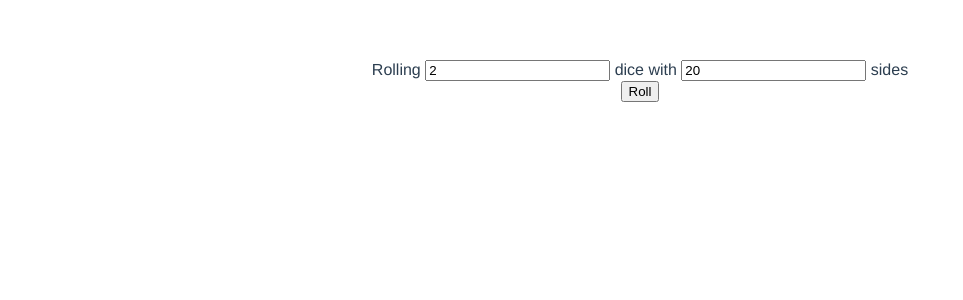
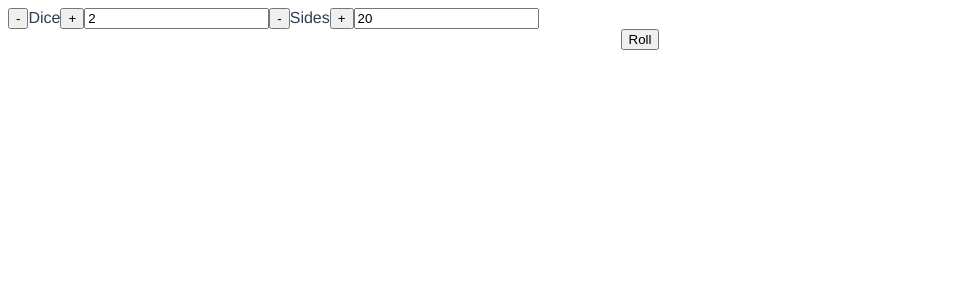
Before and after one commit to scriptist/blinddie.com, a Vue app: page / in a window 1280 px wide. Shown: the top 300 px of the page, without its empty margins (0-963 px from the left). Built offline with nearby package versions, Linux system fonts and the light colour scheme.

Commit message:
Prep for styles

```diff
--- a/src/App.vue
+++ b/src/App.vue
@@ -41,11 +41,10 @@ export default {
 
 <style>
 #app {
+  -moz-osx-font-smoothing: grayscale;
+  -webkit-font-smoothing: antialiased;
+  color: #2c3e50;
   font-family: 'Avenir', Helvetica, Arial, sans-serif;
-  -webkit-font-smoothing: antialiased;
-  -moz-osx-font-smoothing: grayscale;
   text-align: center;
-  color: #2c3e50;
-  margin-top: 60px;
 }
 </style>
--- a/src/components/RollConfigurer.vue
+++ b/src/components/RollConfigurer.vue
@@ -1,10 +1,17 @@
 <template>
-  <div>
-    Rolling
-    <input type="number" v-model="dice" />
-    dice with
-    <input type="number" v-model="sides" />
-    sides
+  <div class="root">
+    <div class="field">
+      <button @click="() => this.dice--">-</button>
+      <label for="dice">Dice</label>
+      <button @click="() => this.dice++">+</button>
+      <input type="number" id="dice" v-model="dice" />
+    </div>
+    <div class="field">
+      <button @click="() => this.sides--">-</button>
+      <label for="sides">Sides</label>
+      <button @click="() => this.sides++">+</button>
+      <input type="number" id="sides" v-model="sides" />
+    </div>
   </div>
 </template>
 
@@ -19,20 +26,12 @@ export default {
   },
   computed: {
     dice: {
-      get() {
-        return this.value.dice;
-      },
-      set(value) {
-        this.update({ dice: value });
-      },
+      get() { return this.value.dice; },
+      set(value) { this.update({ dice: value }); },
     },
     sides: {
-      get() {
-        return this.value.sides;
-      },
-      set(value) {
-        this.update({ sides: value });
-      },
+      get() { return this.value.sides; },
+      set(value) { this.update({ sides: value }); },
     },
   },
   methods: {
@@ -50,4 +49,7 @@ export default {
 </script>
 
 <style scoped>
+.root {
+  display: flex;
+}
 </style>
```
